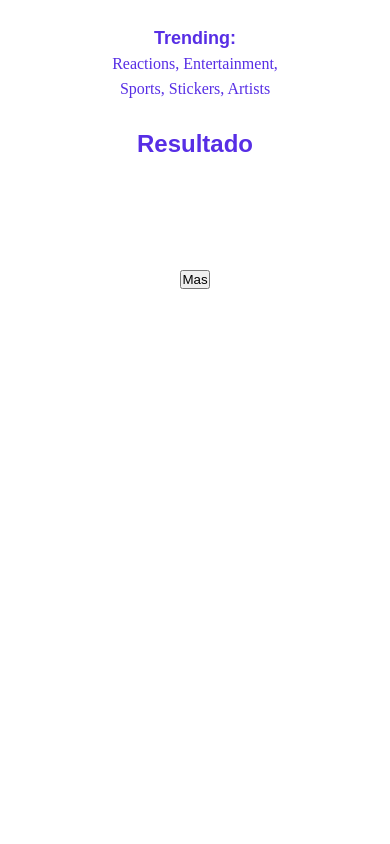
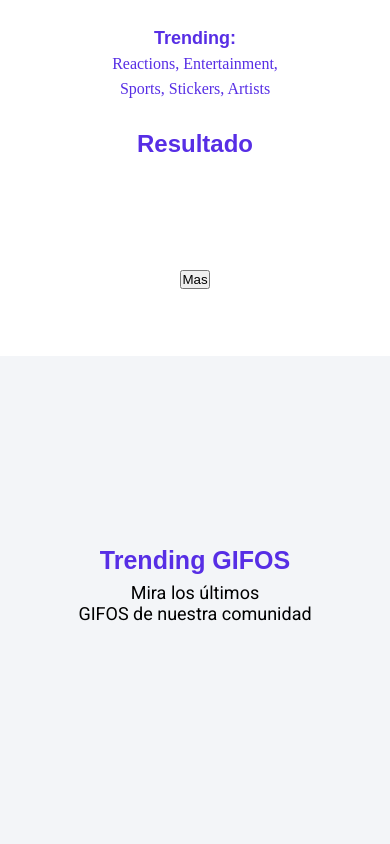
Before and after one commit to Fabianes96/gifos-project, a plain HTML site: page index.html in a window 390 px wide. Shown: the part 480-1324 px from the top of the page. Drawn offline with Linux system fonts and the light colour scheme; no server answers.

Commit message:
Update styles

```diff
--- a/styles/style.scss
+++ b/styles/style.scss
@@ -285,7 +285,7 @@ header {
   display: flex;
   flex-direction: column;
   align-items: center;
-  height: 827px;
+  margin-bottom: 78px;
   #search-results{
     width: 90%;
     position: relative;
@@ -294,6 +294,7 @@ header {
     grid-template-columns: repeat(auto-fit, minmax(260px,1fr));
     gap: 29px;
     justify-items: center;
+    height: auto;
     .container-search-results{
       @include gifsSquare(260px,200px);
       .gifos{
@@ -310,9 +311,6 @@ header {
         @include removeGifHover()
       }
     }
-    @media screen and (max-width: 1255px){
-      height: 1046px;
-    }
     @media screen and (max-width: 950px){
       column-gap: 10px;
       row-gap: 29px;
@@ -321,7 +319,6 @@ header {
       width: 95%;
       gap: 21px;
       grid-template-columns: repeat(auto-fit, minmax(160px, 1fr));
-      height: auto;
       .container-search-results{
         width: 160px;
         height: 120px;
@@ -337,14 +334,10 @@ header {
   #btn-mas{
     margin-top: 112px;
   }
-  @media screen and (max-width: 605px){
-    height: 1041px;
-  }
 }
 .trending {
   position: relative;
-  top: 181px;
-  margin-top: 79px;
+  top: 170px;
   .container {
     width: 100%;
     height: 640px;
```
Also changed, not shown: styles/style.css, 1 other file.
